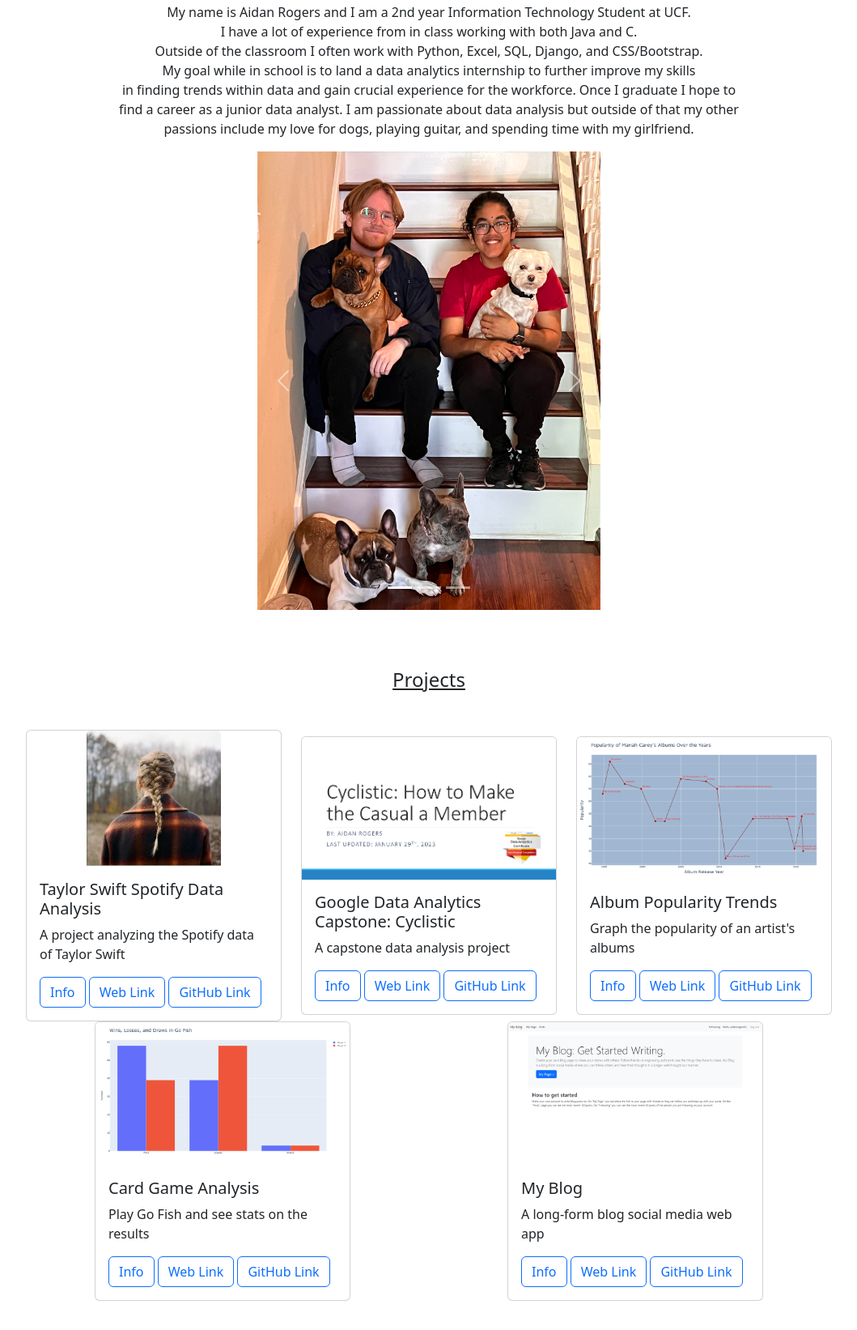
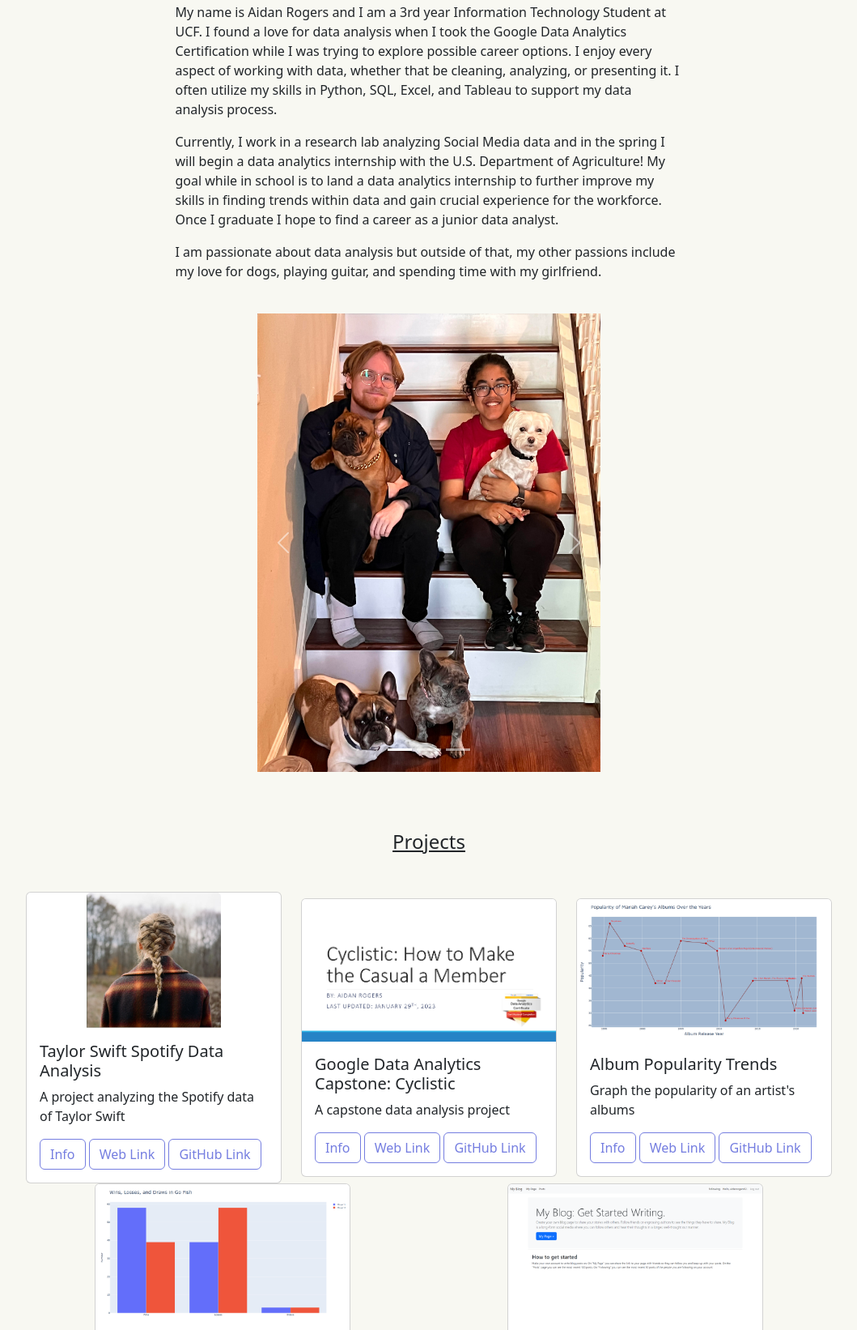
Before and after one commit to aidanrogers02/aidanrogers02.github.io, a plain HTML site: page index.html in a window 1280 px wide. Shown: the part 628-2270 px from the top of the page at 81% size, without its empty margins (110-1169 px from the left). Drawn offline with nearby package versions, Linux system fonts and the light colour scheme.

Commit message:
Add files via upload

```diff
--- a/index.html
+++ b/index.html
@@ -10,9 +10,9 @@
   </head>
 
 
-  <body>
+  <body style="background-color: #F8F8F2" id="Home">
     <!-- Navbar -->
-    <nav class="navbar navbar-expand-lg sticky-top bg-light">
+    <nav class="navbar navbar-expand-lg sticky-top" style="background-color: #f0f0e6">
       <div class="container-fluid">
         <a class="navbar-brand" href="index.html">Aidan Rogers</a>
         <button class="navbar-toggler" type="button" data-bs-toggle="collapse" data-bs-target="#navbarNav" aria-controls="navbarNav" aria-expanded="false" aria-label="Toggle navigation">
@@ -74,7 +74,7 @@
             <button type="button" class="btn-close" data-bs-dismiss="modal" aria-label="Close"></button>
           </div>
           <div class="modal-body">
-            <p>aidanrogers02@knights.ucf.edu</p>
+            <p>aidanrogers@ucf.edu</p>
           </div>
           <div class="modal-footer">
             <button type="button" class="btn btn-secondary" data-bs-dismiss="modal">Close</button>
@@ -84,7 +84,7 @@
     </div>
 
     <!-- To display Resume Modal -->
-    <div class="modal fade modal-xl" id="resumeModal" tabindex="-1" aria-labelledby="resumeModalLabel" aria-hidden="true">
+    <div class="modal fade modal-lg" id="resumeModal" tabindex="-1" aria-labelledby="resumeModalLabel" aria-hidden="true">
       <div class="modal-dialog">
         <div class="modal-content">
           <div class="modal-header">
@@ -105,7 +105,7 @@
 
     <!-- Top section of page -->
     <div class="text-center mb-4 mt-4">
-      <h2 id="Home">Aidan Rogers</h2>
+      <h2>Aidan Rogers</h2>
     </div>
 
     <div class="text-center">
@@ -120,25 +120,33 @@
     </div>
 
 
-    <br/><br/><br/>
+    <br id="About"/><br/><br/>
 
 
     <!-- About section -->
     <div class="text-center mb-3">
-      <h4 id="About"><u>About</u></h4>
+      <h4><u>About</u></h4>
     </div>
 
-    <div>
-      <p class="text-center">
-      My name is Aidan Rogers and I am a 2nd year Information Technology Student at UCF. <br>
-      I have a lot of experience from in class working with both Java and C. <br>
-      Outside of the classroom I often work with Python, Excel, SQL, Django, and CSS/Bootstrap. <br>
-      My goal while in school is to land a data analytics internship to further improve my skills <br>
-      in finding trends within data and gain crucial experience for the workforce. Once I graduate I hope to <br>
-      find a career as a junior data analyst. I am passionate about data analysis but outside of that my other <br>
-      passions include my love for dogs, playing guitar, and spending time with my girlfriend.
-      </p>
+
+    <div class="container">
+      <div class="row">
+        <div class="col-md-7 mx-auto">
+          <div class="text-left">
+            <p>My name is Aidan Rogers and I am a 3rd year Information Technology Student at UCF. I found a love for data analysis when I took the Google Data Analytics Certification while I was trying to explore possible career options. I enjoy every aspect of working with data, whether that be cleaning, analyzing, or presenting it. I often utilize my skills in Python, SQL, Excel, and Tableau to support my data analysis process.
+            </p>
+            <p>
+            Currently, I work in a research lab analyzing Social Media data and in the spring I will begin a data analytics internship with the U.S. Department of Agriculture! My goal while in school is to land a data analytics internship to further improve my skills in finding trends within data and gain crucial experience for the workforce. Once I graduate I hope to find a career as a junior data analyst.
+            </p>
+            <p>
+            I am passionate about data analysis but outside of that, my other passions include my love for dogs, playing guitar, and spending time with my girlfriend.
+              </p>
+          </div>
+        </div>
+      </div>
     </div>
+
+    <br/>
 
     <!-- Image carousel -->
     <div id="carouselExampleIndicators" class="carousel slide" data-bs-ride="true" style="max-width: 38%; margin: auto;">
@@ -156,7 +164,7 @@
           <img src="../images/guitar2.jpg" class="d-block img-fluid" alt="...">
         </div>
         <div class="carousel-item">
-          <img src="../images/disney2.jpg" class="d-block img-fluid" alt="...">
+          <img src="../images/mandm.jpg" class="d-block img-fluid" alt="...">
         </div>
       </div>
         <button class="carousel-control-prev" type="button" data-bs-target="#carouselExampleIndicators" data-bs-slide="prev">
@@ -170,13 +178,14 @@
     </div>
 
 
-    <br/><br/><br/>
+    <br id="Projects"/><br/><br/>
 
 
     <!-- Projects section -->
     <div class="text-center">
-      <h4 id="Projects"><u>Projects</u></h4>
+      <h4><u>Projects</u></h4>
     </div>
+
 
     <!-- Overall Card Group -->
     <div class="row row-cols-1 row-cols-md-3 g-4 m-5">
@@ -189,9 +198,10 @@
             <h5 class="card-title">Taylor Swift Spotify Data Analysis</h5>
             <p class="card-text">A project analyzing the Spotify data of Taylor Swift</p>
           <div class="d-grid gap-2 d-md-block">
-            <button class="btn btn-outline-primary" type="button" data-bs-toggle="collapse" data-bs-target="#collapseInfo5" aria-expanded="false" aria-controls="collapseExample">Info</button>
-            <button class="btn btn-outline-primary" type="button" data-bs-toggle="collapse" data-bs-target="#collapseWeb5" aria-expanded="false" aria-controls="collapseExample">Web Link</button>
-            <button class="btn btn-outline-primary" type="button" data-bs-toggle="collapse" data-bs-target="#collapseGit5" aria-expanded="false" aria-controls="collapseExample">GitHub Link</button>
+            <button class="btn custom-button" type="button" data-bs-toggle="collapse" data-bs-target="#collapseInfo5" aria-expanded="false" aria-controls="collapseExample">
+            Info</button>
+            <button class="btn custom-button" type="button" data-bs-toggle="collapse" data-bs-target="#collapseWeb5" aria-expanded="false" aria-controls="collapseExample">Web Link</button>
+            <button class="btn custom-button" type="button" data-bs-toggle="collapse" data-bs-target="#collapseGit5" aria-expanded="false" aria-controls="collapseExample">GitHub Link</button>
           </div>
         </div>
 
@@ -240,9 +250,9 @@
             <h5 class="card-title">Google Data Analytics Capstone: Cyclistic</h5>
             <p class="card-text">A capstone data analysis project</p>
           <div class="d-grid gap-2 d-md-block">
-            <button class="btn btn-outline-primary" type="button" data-bs-toggle="collapse" data-bs-target="#collapseInfo4" aria-expanded="false" aria-controls="collapseExample">Info</button>
-            <button class="btn btn-outline-primary" type="button" data-bs-toggle="collapse" data-bs-target="#collapseWeb4" aria-expanded="false" aria-controls="collapseExample">Web Link</button>
-            <button class="btn btn-outline-primary" type="button" data-bs-toggle="collapse" data-bs-target="#collapseGit4" aria-expanded="false" aria-controls="collapseExample">GitHub Link</button>
+            <button class="btn custom-button" type="button" data-bs-toggle="collapse" data-bs-target="#collapseInfo4" aria-expanded="false" aria-controls="collapseExample">Info</button>
+            <button class="btn custom-button" type="button" data-bs-toggle="collapse" data-bs-target="#collapseWeb4" aria-expanded="false" aria-controls="collapseExample">Web Link</button>
+            <button class="btn custom-button" type="button" data-bs-toggle="collapse" data-bs-target="#collapseGit4" aria-expanded="false" aria-controls="collapseExample">GitHub Link</button>
           </div>
         </div>
 
@@ -283,9 +293,9 @@
           <h5 class="card-title">Album Popularity Trends</h5>
           <p class="card-text">Graph the popularity of an artist's albums</p>
           <div class="d-grid gap-2 d-md-block">
-            <button class="btn btn-outline-primary" type="button" data-bs-toggle="collapse" data-bs-target="#collapseInfo1" aria-expanded="false" aria-controls="collapseExample">Info</button>
-            <button class="btn btn-outline-primary" type="button" data-bs-toggle="collapse" data-bs-target="#collapseWeb1" aria-expanded="false" aria-controls="collapseExample">Web Link</button>
-            <button class="btn btn-outline-primary" type="button" data-bs-toggle="collapse" data-bs-target="#collapseGit1" aria-expanded="false" aria-controls="collapseExample">GitHub Link</button>
+            <button class="btn custom-button" type="button" data-bs-toggle="collapse" data-bs-target="#collapseInfo1" aria-expanded="false" aria-controls="collapseExample">Info</button>
+            <button class="btn custom-button" type="button" data-bs-toggle="collapse" data-bs-target="#collapseWeb1" aria-expanded="false" aria-controls="collapseExample">Web Link</button>
+            <button class="btn custom-button" type="button" data-bs-toggle="collapse" data-bs-target="#collapseGit1" aria-expanded="false" aria-controls="collapseExample">GitHub Link</button>
           </div>
         </div>
 
@@ -322,9 +332,9 @@
           <h5 class="card-title">Card Game Analysis</h5>
           <p class="card-text">Play Go Fish and see stats on the results</p>
           <div class="d-grid gap-2 d-md-block">
-            <button class="btn btn-outline-primary" type="button" data-bs-toggle="collapse" data-bs-target="#collapseInfo2" aria-expanded="false" aria-controls="collapseExample">Info</button>
-            <button class="btn btn-outline-primary" type="button" data-bs-toggle="collapse" data-bs-target="#collapseWeb2" aria-expanded="false" aria-controls="collapseExample">Web Link</button>
-            <button class="btn btn-outline-primary" type="button" data-bs-toggle="collapse" data-bs-target="#collapseGit2" aria-expanded="false" aria-controls="collapseExample">GitHub Link</button>
+            <button class="btn custom-button" type="button" data-bs-toggle="collapse" data-bs-target="#collapseInfo2" aria-expanded="false" aria-controls="collapseExample">Info</button>
+            <button class="btn custom-button" type="button" data-bs-toggle="collapse" data-bs-target="#collapseWeb2" aria-expanded="false" aria-controls="collapseExample">Web Link</button>
+            <button class="btn custom-button" type="button" data-bs-toggle="collapse" data-bs-target="#collapseGit2" aria-expanded="false" aria-controls="collapseExample">GitHub Link</button>
           </div>
         </div>
 
@@ -361,9 +371,9 @@
             <h5 class="card-title">My Blog</h5>
             <p class="card-text">A long-form blog social media web app</p>
           <div class="d-grid gap-2 d-md-block">
-            <button class="btn btn-outline-primary" type="button" data-bs-toggle="collapse" data-bs-target="#collapseInfo3" aria-expanded="false" aria-controls="collapseExample">Info</button>
-            <button class="btn btn-outline-primary" type="button" data-bs-toggle="collapse" data-bs-target="#collapseWeb3" aria-expanded="false" aria-controls="collapseExample">Web Link</button>
-            <button class="btn btn-outline-primary" type="button" data-bs-toggle="collapse" data-bs-target="#collapseGit3" aria-expanded="false" aria-controls="collapseExample">GitHub Link</button>
+            <button class="btn custom-button" type="button" data-bs-toggle="collapse" data-bs-target="#collapseInfo3" aria-expanded="false" aria-controls="collapseExample">Info</button>
+            <button class="btn custom-button" type="button" data-bs-toggle="collapse" data-bs-target="#collapseWeb3" aria-expanded="false" aria-controls="collapseExample">Web Link</button>
+            <button class="btn custom-button" type="button" data-bs-toggle="collapse" data-bs-target="#collapseGit3" aria-expanded="false" aria-controls="collapseExample">GitHub Link</button>
           </div>
         </div>
 
@@ -398,11 +408,11 @@
 
     </div>
 
-    <br/><br/>
+    <br id="Certifications"/><br/>
 
 <!-- Certifications section -->
     <div class="text-center">
-      <h4 id="Certifications"><u>Certifications</u></h4>
+      <h4><u>Certifications</u></h4>
     </div>
 
 <!-- Overall Card Group -->
@@ -453,3 +463,34 @@
   </body>
 
 </html>
+
+
+<!-- Styles -->
+
+<style>
+  /* Default button styles */
+  .custom-button {
+    background-color: #FFFFFF; /* Default background color */
+    color: #747DE0; /* Default text color */
+    border-color: #747DE0; /* Default border color */
+  }
+
+  /* Button hover effect */
+  .custom-button:hover {
+    background-color: #747DE0; /* New background color on hover */
+    color: #FFFFFF; /* Text color on hover (you can change this too) */
+    border-color: #747DE0; /* Border color on hover (optional) */
+  }
+   /* Button click (active) effect */
+  .custom-button:active {
+    background-color: #747DE0; /* New background color when clicked */
+    color: #FFFFFF; /* Text color when clicked */
+    border-color: #747DE0; /* Border color when clicked (optional) */
+  }
+  .custom-button:focus {
+    background-color: #747DE0; /* New background color when clicked */
+    color: #FFFFFF; /* Text color when clicked */
+    border-color: #747DE0; /* Border color when clicked (optional) */
+    box-shadow: 0 0 8px #565EAF;
+  }
+</style>
```
